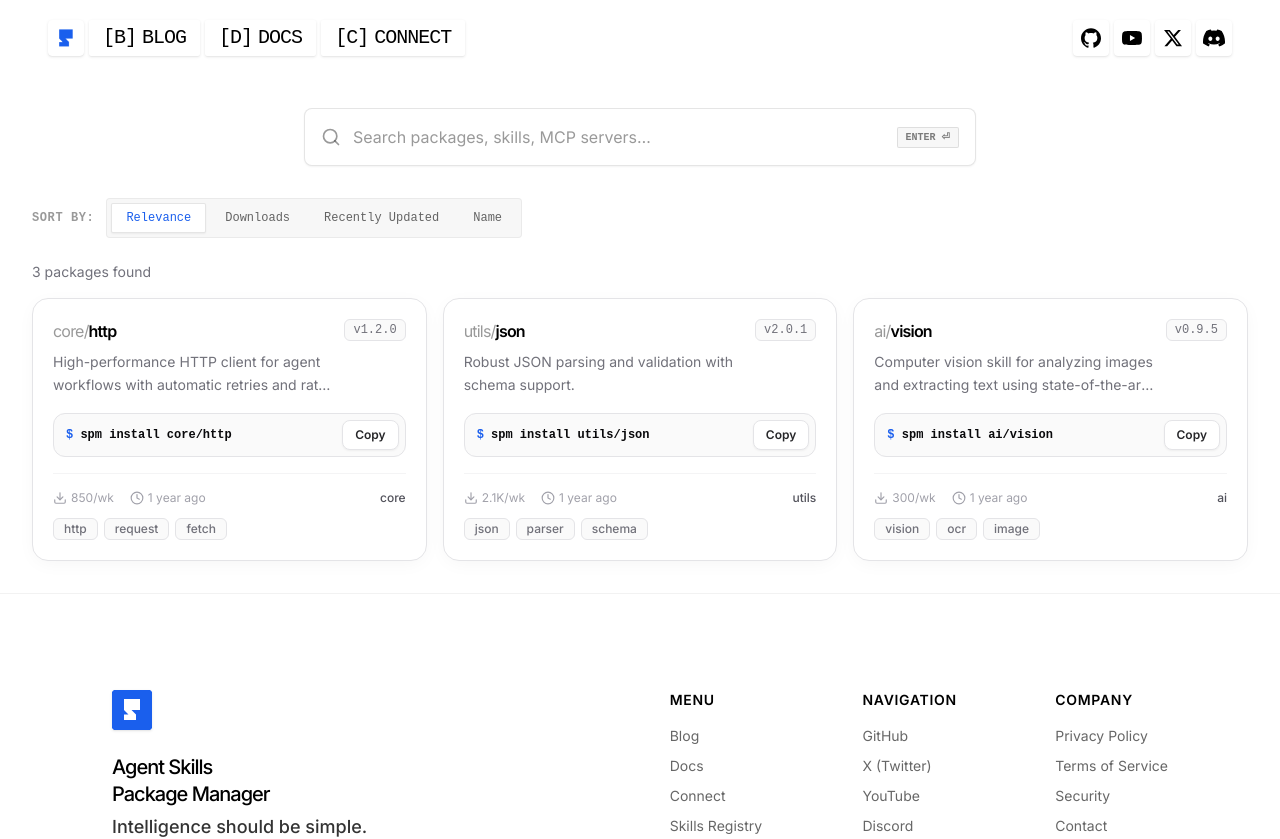
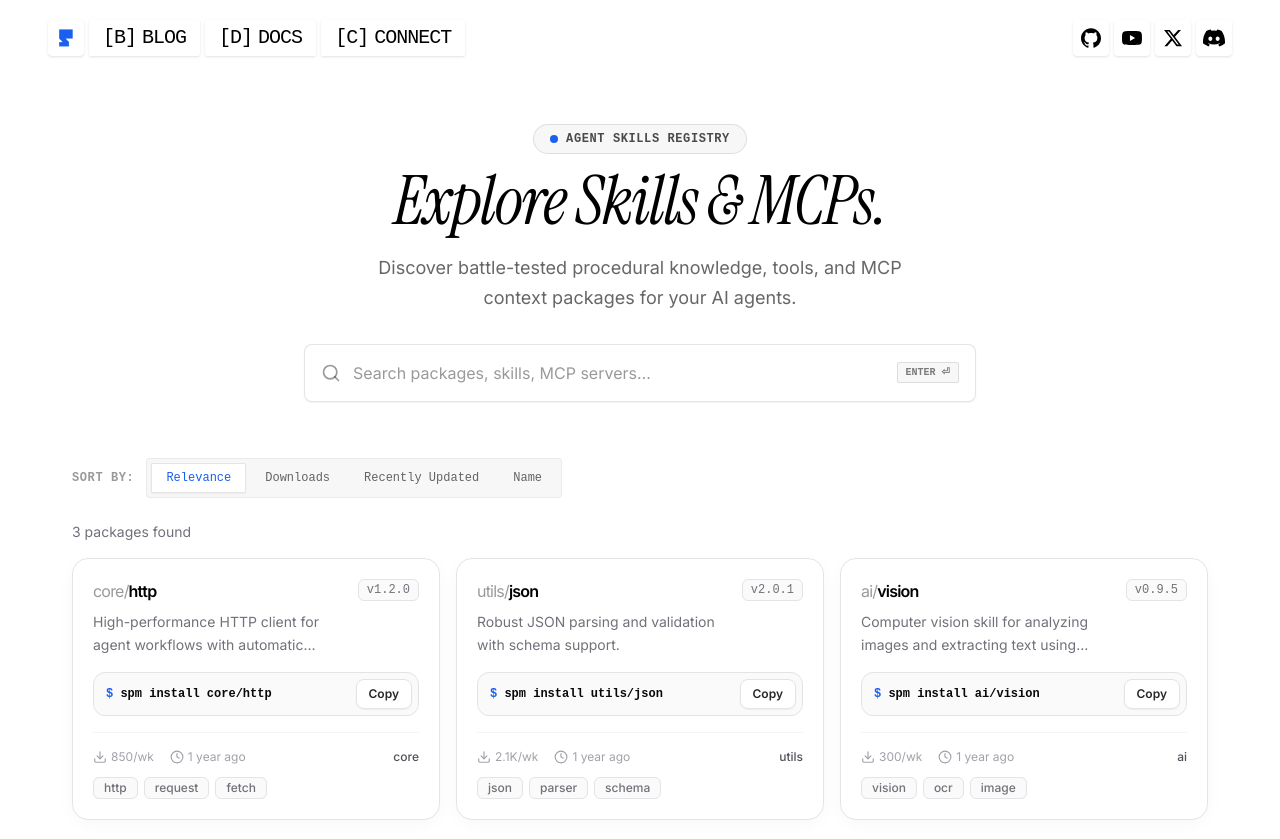
Before and after one commit to agent-spm/agent-spm-web, a Next.js app: page /search in a window 1280 px wide. Shown: the top 839 px of the page. Built offline with nearby package versions, Linux system fonts and the light colour scheme; no server answers; a web font is replaced by a local one.

Commit message:
feat(search): overhaul search page with editorial header and grid layout

```diff
--- a/src/app/(public)/search/page.tsx
+++ b/src/app/(public)/search/page.tsx
@@ -6,8 +6,6 @@ import { SearchResults } from "@/components/search/search-results";
 import { buildSearchMetadata } from "@/lib/seo/metadata";
 import { registryApi } from "@/lib/registry/api";
 import type { PackageSearchResponse } from "@/types/package";
-
-
 
 export async function generateMetadata(): Promise<Metadata> {
   return buildSearchMetadata("");
@@ -44,20 +42,41 @@ export default async function SearchPage() {
   };
 
   return (
-    <div className="mx-auto max-w-7xl px-4 py-8 sm:px-6 lg:px-8">
-      <div className="mx-auto max-w-2xl">
+    <div className="w-full min-h-[calc(100vh-140px)] bg-white text-black font-sans pb-20">
+      {/* Editorial Search Header */}
+      <div className="relative pt-12 pb-8 px-4 sm:px-6 lg:px-8 text-center max-w-4xl mx-auto">
+        <div className="mb-3 inline-flex items-center gap-2 rounded-full border border-black/10 bg-[#F7F7F7] px-4 py-1.5 font-mono text-xs font-semibold uppercase tracking-wider text-black/70">
+          <span className="w-2 h-2 rounded-full bg-[#1A5FED]" />
+          AGENT SKILLS REGISTRY
+        </div>
+
+        <h1
+          className="font-instrument-serif text-5xl sm:text-6xl lg:text-[68px] leading-[1.05] italic font-normal tracking-tight text-black mb-4 select-none"
+          style={{ fontFamily: "'Instrument Serif', Georgia, serif" }}
+        >
+          Explore Skills &amp; MCPs.
+        </h1>
+
+        <p className="font-sans text-base sm:text-lg text-black/60 max-w-xl mx-auto leading-relaxed mb-8">
+          Discover battle-tested procedural knowledge, tools, and MCP context packages for your AI agents.
+        </p>
+
+        {/* Centered Search Bar */}
+        <div className="max-w-2xl mx-auto">
           <Suspense>
             <SearchBar size="lg" />
           </Suspense>
         </div>
+      </div>
 
-      <div className="mt-8">
+      {/* Main Results Container */}
+      <div className="max-w-[1200px] mx-auto px-4 sm:px-6 lg:px-8 mt-6">
+        <div className="mb-6 flex items-center justify-between">
           <Suspense>
             <SearchFilters />
           </Suspense>
         </div>
 
-      <div className="mt-6">
         <SearchResults
           packages={results.packages}
           total={results.total}
```
Lines whose indentation alone changed are shown as unchanged.
